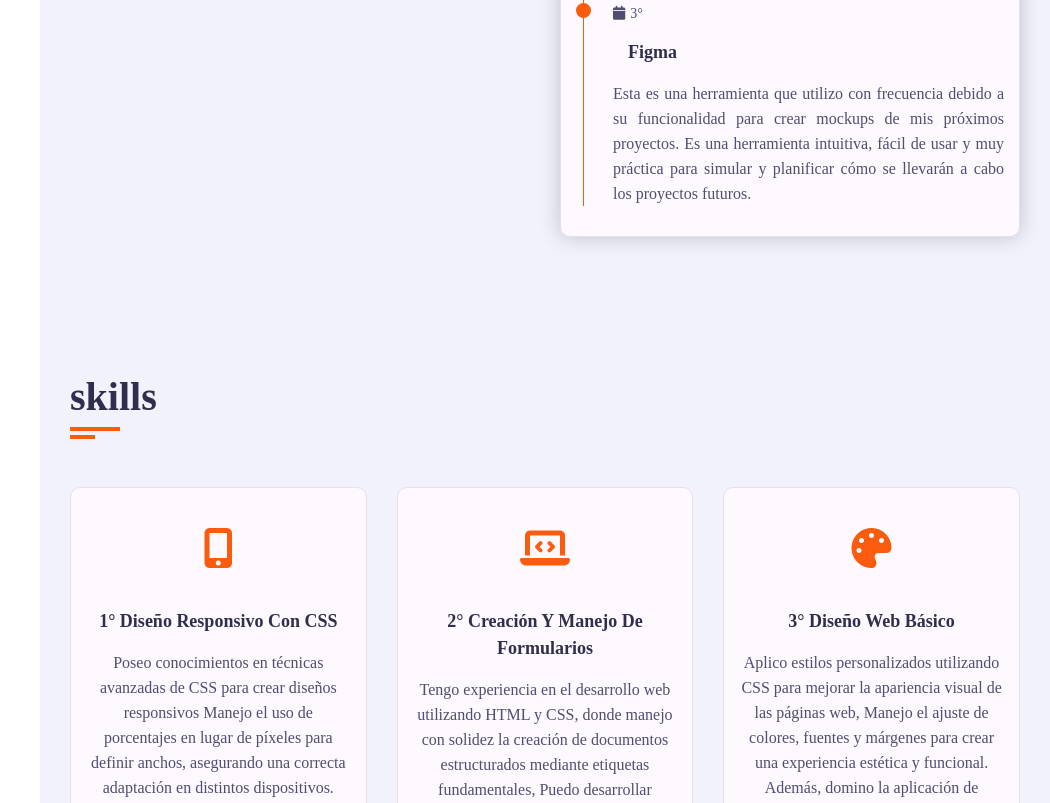
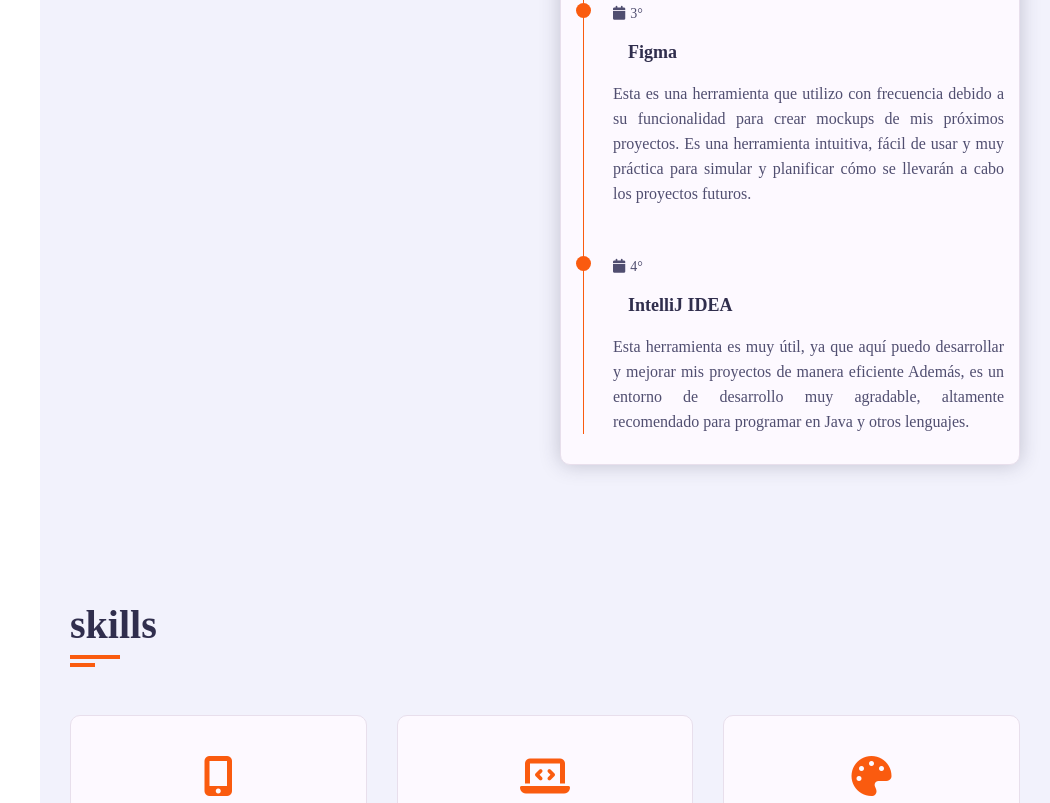
Before and after one commit to Andres-xrg/mi-portafolio, a plain HTML site: page index.html in a window 1280 px wide. Shown: the part 2327-3130 px from the top of the page, without its empty margins (230-1280 px from the left). Drawn offline with nearby package versions, Linux system fonts and the light colour scheme; a web font is replaced by a local one.

Commit message:
Update index.html

```diff
--- a/index.html
+++ b/index.html
@@ -220,6 +220,16 @@
                                             <h4 class="timeline-title">Figma</h4>
                                             <p class="timeline-text">Esta es una herramienta que utilizo con frecuencia debido a su funcionalidad para crear mockups de mis próximos proyectos.
                                                  Es una herramienta intuitiva, fácil de usar y muy práctica para simular y planificar cómo se llevarán a cabo los proyectos futuros.
+                                            </p>
+                                        </div>
+                                            <div class="timeline-item">
+                                            <div class="circle-dot"></div>
+                                            <h3 class="timeline-date">
+                                                <i class="fa fa-calendar"></i>4°
+                                            </h3>
+                                            <h4 class="timeline-title">IntelliJ IDEA</h4>
+                                            <p class="timeline-text">Esta herramienta es muy útil, ya que aquí puedo desarrollar y mejorar mis proyectos de manera eficiente
+                                                Además, es un entorno de desarrollo muy agradable, altamente recomendado para programar en Java y otros lenguajes.
                                             </p>
                                         </div>
                                     </div>
```
